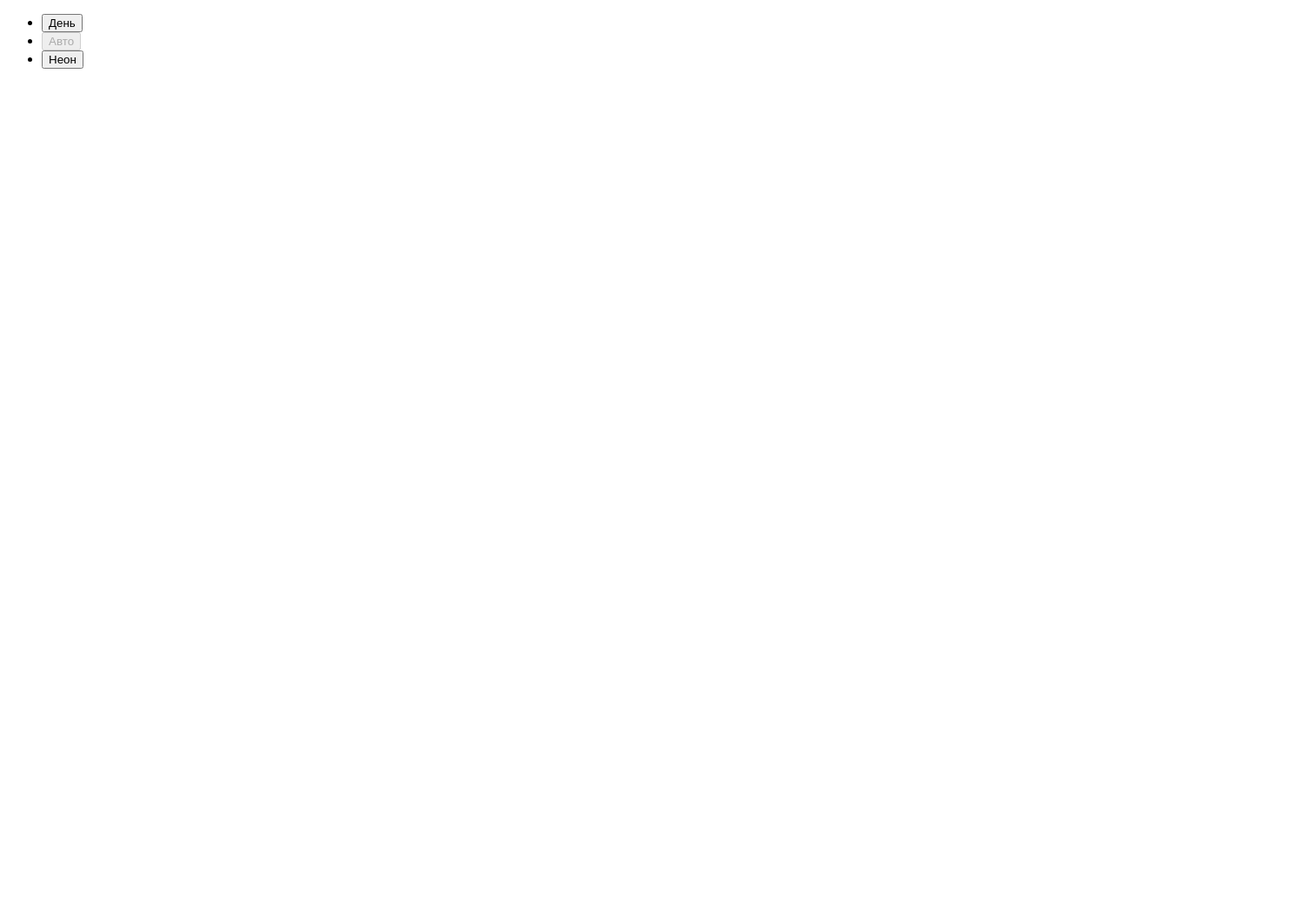
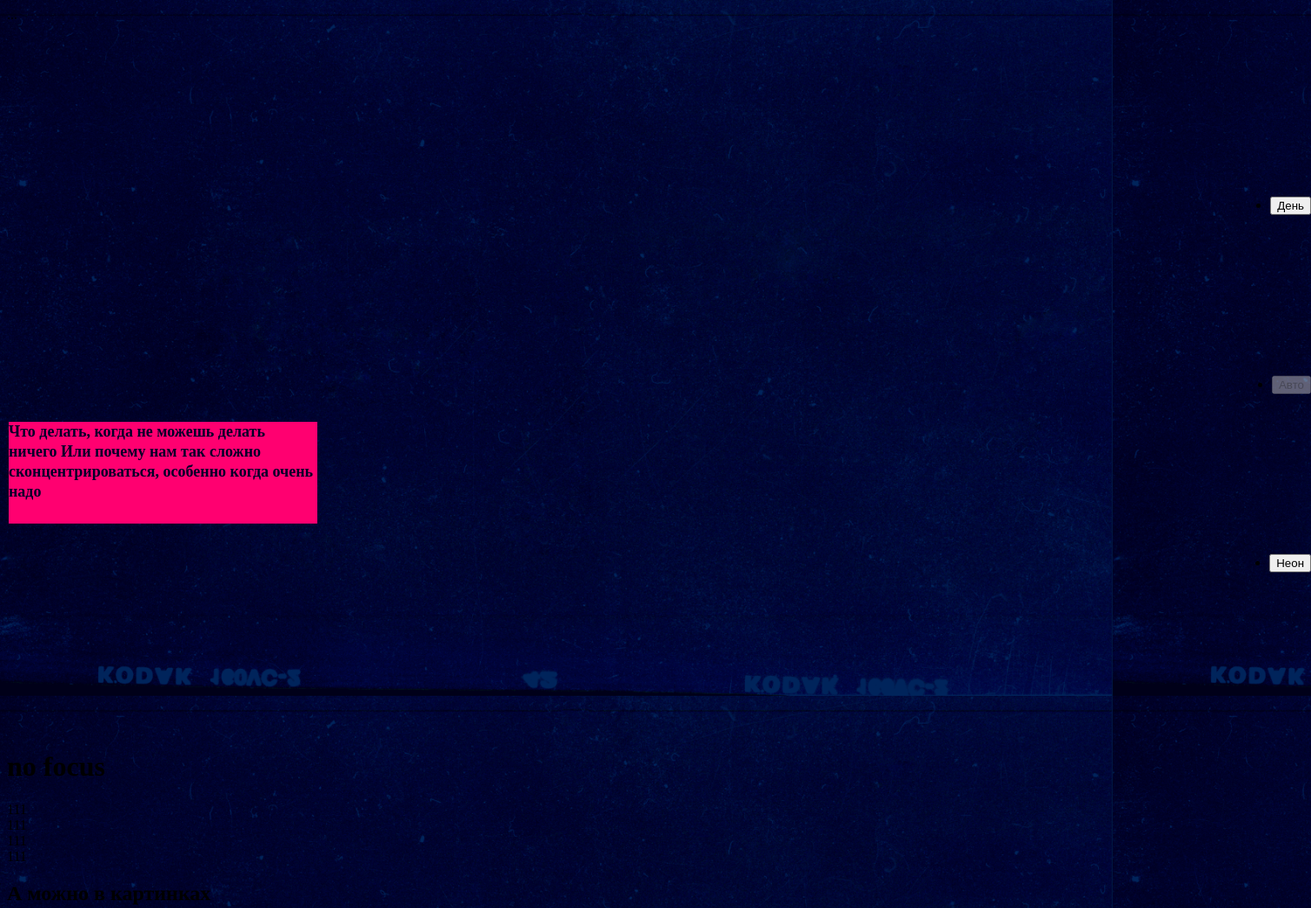
Before and after one commit to prudence1206/slozhno-sosredotochitsya, a plain HTML site: page index.html in a window 1280 px wide. Shown: the top 1044 px of the page at 87% size, 1508 px wide, since content can reach past the window. Before the commit the page ends 800 px from the top, so only its background shows below. Drawn offline with Linux system fonts and the light colour scheme.

Commit message:
Первая версия что не так?

```diff
--- a/index.html
+++ b/index.html
@@ -5,9 +5,12 @@
     <meta http-equiv="X-UA-Compatible" content="IE=edge" />
     <meta name="viewport" content="width=device-width, initial-scale=1.0" />
     <title>Сложно сосредоточиться</title>
+    <link rel="stylesheet" href="./styles/dark.css" />
+    <link rel="stylesheet" href="./styles/style.css" />
   </head>
   <body class="page">
     <header class="header decorated-zone">
+      <span class="header__rec" aria-hidden="true">...</span>
       <nav class="header__theme-menu">
         <ul class="header__theme-menu-list">
           <li class="header__theme-menu-item">
@@ -34,7 +37,24 @@
           </li>
         </ul>
       </nav>
+      <h1 class="header__logo">no focus</h1>
+      <div class="header__text">Что делать, когда не можешь делать ничего
+        Или почему нам так сложно сконцентрироваться, особенно когда очень надо</div>
     </header>
+    <main class ='content'>
+      <section class = "why content-section content__section"></section>111</section>
+      <section class = "causes content-section content__section"></section>111</section>
+      <section class = "advices content-section content__section"></section>111</section>
+      <section class = "content-section content__section grid"></section>111
+        <h2 class="grid-heading title-decor">А можно в картинках</h2>
+        <img src="./images/sunset.png" loading="lazy" alt="Иллюстрация заката" class="grid__image">
+        <img src="./images/ice-cream.png" loading="lazy" alt="Иллюстрация с десертом в виде мультяшных персонажей" class="grid__image">
+        <img src="./images/tape.png" loading="lazy" alt="Иллюстрация с кассетой" class="grid__image"> == $0
+        <img src="./images/books.png" loading="lazy" alt="Иллюстрация стопка книг" class="grid__image"> == $0
+        <img src="./images/street.png" loading="lazy" alt="Иллюстрация японской улицы" class="grid__image"> == $0
+      </section>
+    </main>
+    <footer class="footer decorated-zone"></footer>
     <script src="./scripts/script.js"></script>
   </body>
 </html>
--- a/styles/dark.css
+++ b/styles/dark.css
@@ -5,8 +5,56 @@
 */
 
 .page.theme_dark {
-  /* сохраните этот селектор в приведённом виде.
-    Так стили написанные ниже будут иметь больший вес,
-    чем стили в медиазапросе предпочтений пользователя
-  */
+  --accent-color: #ff0070;
+  --main-bg-color: #00183f;
+  --main-text-color: #F1B2CE;
+  --nav-color: #ff0070;
+  --main-heading-color: #00183f;
+  --section-heading-color: #ff0070;
+  --header-logo-color: #db00ff;
+  --footer-logo-color: #db00ff;
+
+  background-image: url("../images/cover-image-dark.png");
 }
+
+.theme_dark .header__rec {
+  display :block;
+}
+
+.theme_dark .header__theme-menu-button_active {
+  border: 1px solid var(--nav-color);
+}
+
+.theme_dark .header__theme-menu-button:hover {
+  --nav-hover-color: rgb(255 0 112 / 0.4);
+}
+
+
+.header__text {
+/* Что делать, когда не можешь делать ничего Или почему нам так сложно сконцентрироваться, особенно когда очень надо */
+
+position: absolute;
+width: 355px;
+height: 117px;
+left: 10px;
+top: 485px;
+
+font-family: 'IBM Plex Mono';
+font-style: normal;
+font-weight: 700;
+font-size: 18px;
+line-height: 23px;
+/* or 130% */
+
+color: #000028;
+/* Rectangle 50 */
+
+position: absolute;
+width: 355px;
+height: 117px;
+left: 10px;
+top: 485px;
+
+background: #FF0070;
+
+}
--- a/styles/globals.css
+++ b/styles/globals.css
@@ -4,12 +4,16 @@
 *::before,
 *::after {
   box-sizing: border-box;
+  content: ;
 }
 
 body {
   min-inline-size: 375px;
   max-inline-size: 1440px;
   margin: 0 auto;
+  font-family: var(--main-font-family, monospace);
+  font-size: 16px;
+  line-height: var(--main-bg-color, #ffff);
 }
 
 h1,
--- a/styles/style.css
+++ b/styles/style.css
@@ -1,5 +1,26 @@
 /* Основные стили проекта. Это стили для темы, которую вы верстаете первой. */
-
 .page {
+   display: grid;
+   background-image:url("../images/cover-image-dark.png");
+   background-position: center;
+   background-size: cover;
+   background-attachment: fixed;
   /* сохраните в разметке и стилях класс page. На его основе работает скрипт. */
 }
+.header__theme-menu-list{
+   position: relative;
+   display: grid;
+   grid-template-rows: 1fr min-content 1fr;
+   justify-items: end;
+   align-items: center;
+   block-size: 100vh;
+   min-block-size: 668px;
+   padding: var(--main-gap);
+   font-size: var(--main-text-size);
+}
+
+@supports (block-size: 100dvb;) {
+   .header {
+      block-size: 100dvb;
+   }
+}
--- a/styles/variables.css
+++ b/styles/variables.css
@@ -1,4 +1,24 @@
-/*
-  Переменные для вашего проекта
-  и их переопределение под различные устройства
-*/
+:root {
+  --main-font-family: 'IBM Plex mono', monospace;
+  --accent-color: #ff0070;
+  --main-bg-color: #00183f;
+  --main-text-color: #f1b2ce;
+  --nav-color: #ff0070;
+  --main-heading-color: #00183f;
+  --section-heading-color: #ff0070;
+  --main-gap: 10px;
+  --main-text-size:18px;
+  --main-line-height: 1.3;
+  --header-logo-size: clamp(7.25rem, 7.0115rem + 1.0178vw, 7.5rem);
+  --footer-logo-size: clamp(7.25rem, 7.0115rem + 1.0178vw, 7.5rem);
+  --header-logo-color: #db00ff;
+  --footer-logo-color: #db00ff;
+}
+
+@media (width >= 768px) {
+  :root {
+    --main-gap: 20px;
+    --header-logo-color: #db00ff;
+    --footer-logo-color: #db00ff;
+  }
+}
```
Also changed, not shown: for_work/REC.png (added).
